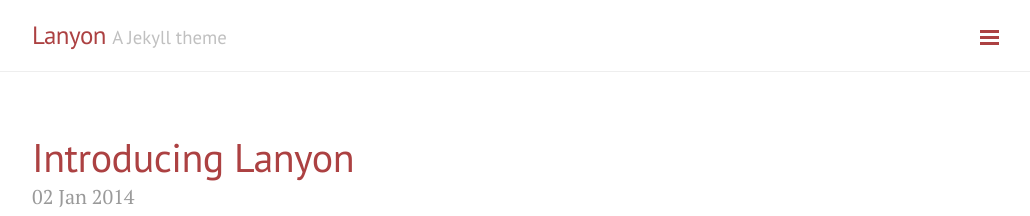
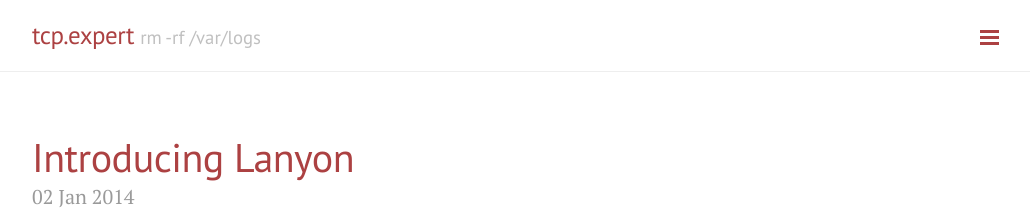
Before and after one commit to realjaycity/christophereprice.github.io, a Jekyll site: the page built from index.html, in a window 1280 px wide and 900 px high. Shown: the top 216 px of the window, without its empty margins (248-1278 px from the left). Built offline with Jekyll 4.4.1, drawn with Linux system fonts in a browser that asks for light colours; Markdown is read by kramdown in place of the engine named in the settings; the list of posts is cut into pages by our own code.

Commit message:
Update _config.yml

```diff
--- a/_config.yml
+++ b/_config.yml
@@ -6,8 +6,8 @@ pygments:         true
 permalink:        pretty
 
 # Setup
-title:            Lanyon
-tagline:          'A Jekyll theme'
+title:            tcp.expert
+tagline:          'rm -rf /var/logs'
 description:      'A reserved <a href="http://jekyllrb.com" target="_blank">Jekyll</a> theme that places the utmost gravity on content with a hidden drawer. Made by <a href="https://twitter.com/mdo" target="_blank">@mdo</a>.'
 url:              http://lanyon.getpoole.com
 
```
